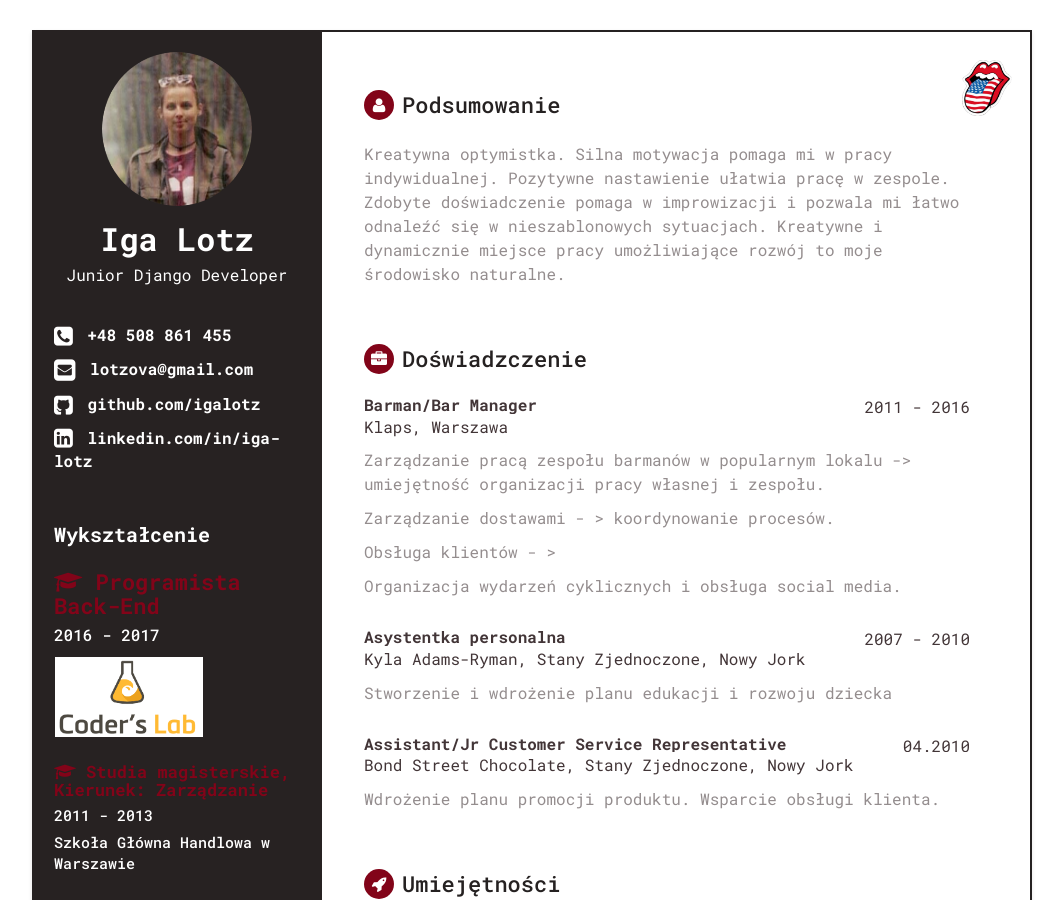
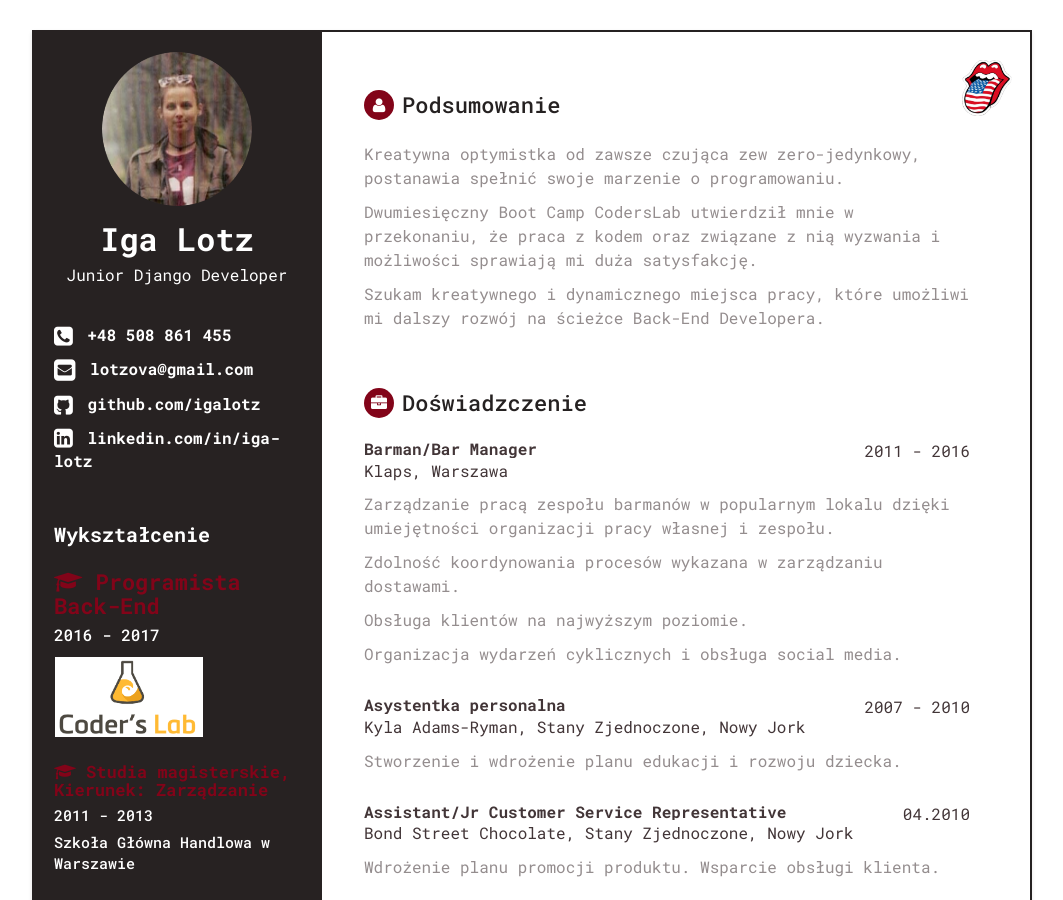
Before and after one commit to igalotz/cv, a Jekyll site: the page built from polish.html, in a window 1280 px wide and 900 px high. Shown: the whole window, without its empty margins (108-1171 px from the left). Built offline with Jekyll 4.4.1, drawn with Linux system fonts in a browser that asks for light colours.

Commit message:
few corections

```diff
--- a/_config.yml
+++ b/_config.yml
@@ -1,5 +1,5 @@
 
-title: My Resume
+title: Iga Lotz
 #url: 'http://webjeda.com'
 baseurl: '/cv' #change it according to your repository name
 exclude: ['README.md']
--- a/_includes/career-profile-polish.html
+++ b/_includes/career-profile-polish.html
@@ -1,13 +1,13 @@
 <section class="section summary-section">
 <h2 class="section-title"><i class="fa fa-user"></i>Podsumowanie</h2>
 <div class="summary">
-<p>Kreatywna optymistka. Silna motywacja pomaga mi w pracy indywidualnej. Pozytywne nastawienie
+<p>Kreatywna optymistka od zawsze czująca zew zero-jedynkowy, postanawia spełnić swoje marzenie o programowaniu.</p>
 
-ułatwia pracę w zespole. Zdobyte doświadczenie pomaga w improwizacji i pozwala mi łatwo odnaleźć
-
-się w nieszablonowych sytuacjach. Kreatywne i dynamicznie miejsce pracy umożliwiające rozwój to
-
-moje środowisko naturalne.</p>
+<p>Dwumiesięczny Boot Camp CodersLab utwierdził mnie w przekonaniu, że praca z
+    kodem oraz związane z nią wyzwania i możliwości sprawiają mi duża satysfakcję.
+     </p>
+     <p> Szukam kreatywnego i dynamicznego miejsca pracy, które umożliwi mi dalszy rozwój
+       na ścieżce Back-End Developera.</p>
 
 </div><!--//summary-->
 </section><!--//section-->
--- a/_includes/experience-polish.html
+++ b/_includes/experience-polish.html
@@ -10,9 +10,9 @@
                         <div class="company">Klaps, Warszawa</div>
                     </div><!--//meta-->
                     <div class="details">
-                        <p>Zarządzanie pracą zespołu barmanów w popularnym lokalu -> umiejętność organizacji pracy własnej i zespołu.</p>
-                        <p>Zarządzanie dostawami - > koordynowanie procesów.</p>
-                        <p>Obsługa klientów - > </p>
+                      <p>Zarządzanie pracą zespołu barmanów w popularnym lokalu dzięki umiejętności organizacji pracy własnej i zespołu.</p>
+                        <p>Zdolność koordynowania procesów wykazana w zarządzaniu dostawami.</p>
+                        <p>Obsługa klientów na najwyższym poziomie.</p>
                         <p>Organizacja wydarzeń cyklicznych i obsługa social media.</p>
 
                     </div><!--//details-->
@@ -27,7 +27,7 @@
                         <div class="company">Kyla Adams-Ryman, Stany Zjednoczone, Nowy Jork</div>
                     </div><!--//meta-->
                     <div class="details">
-                        <p>Stworzenie i wdrożenie planu edukacji i rozwoju dziecka</p>
+                        <p>Stworzenie i wdrożenie planu edukacji i rozwoju dziecka.</p>
 
                     </div><!--//details-->
                 </div><!--//item-->
```
